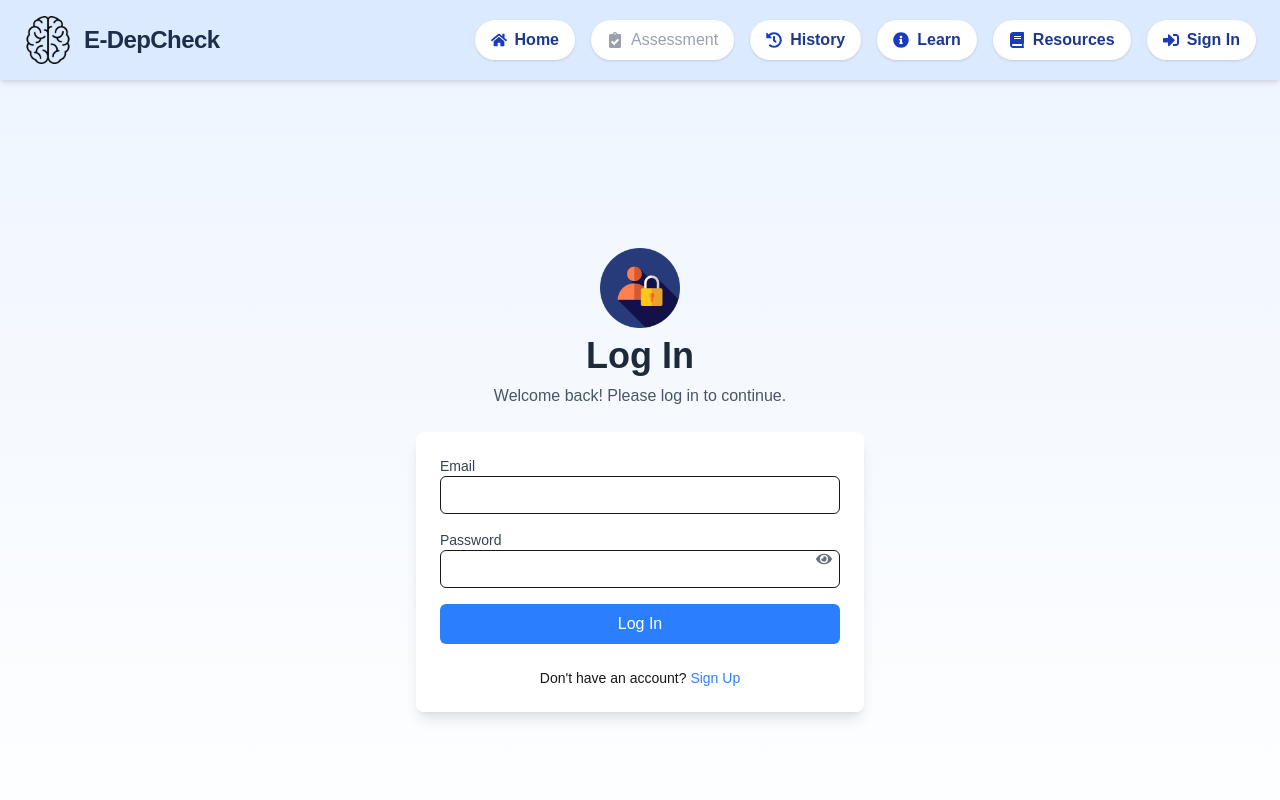
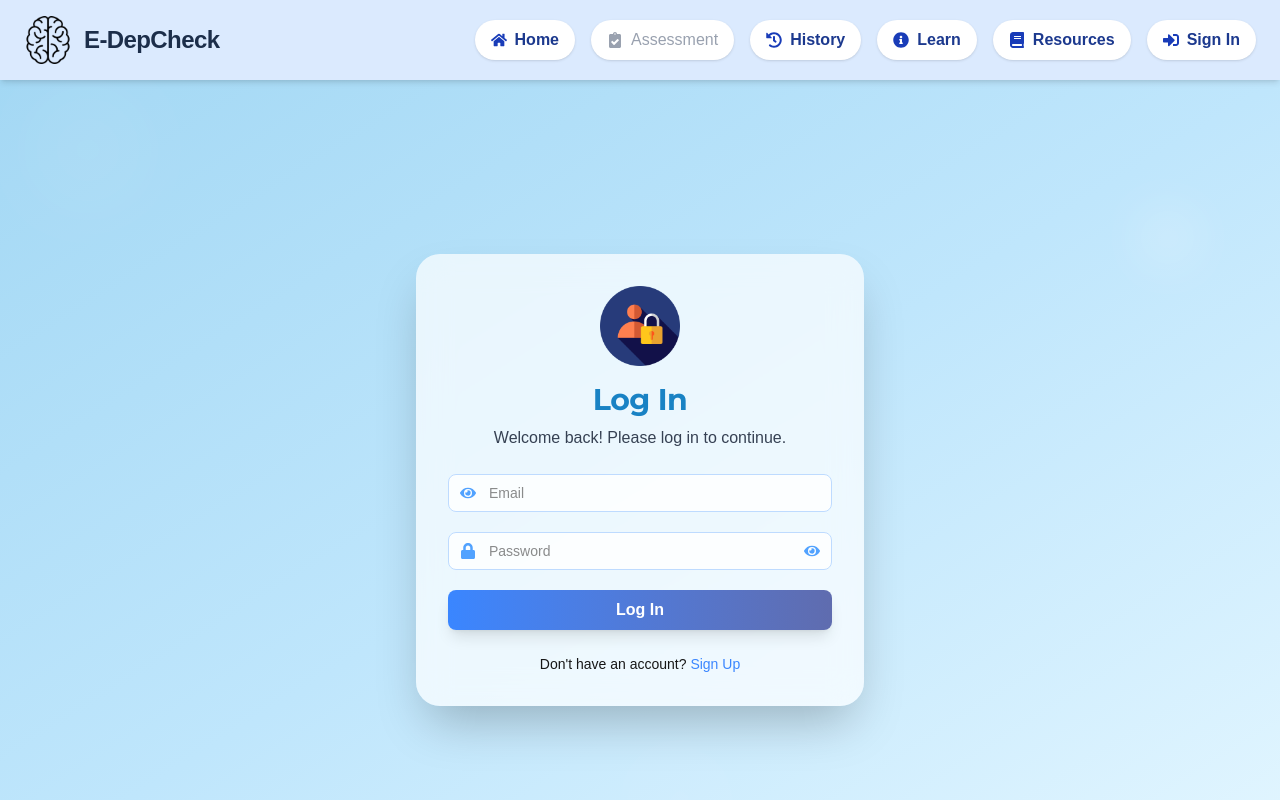
Before and after one commit to Mikey2035/edepcheck_web, a Next.js app: page /sign/login in a window 1280 px wide. Shown: the top 800 px of the page. Built offline with nearby package versions, Linux system fonts and the light colour scheme; no server answers; the database is empty.

Commit message:
Update page.tsx

```diff
--- a/src/app/sign/login/page.tsx
+++ b/src/app/sign/login/page.tsx
@@ -2,7 +2,7 @@
 
 import React, { useState } from "react";
 import { useRouter } from "next/navigation";
-import { FaEye, FaEyeSlash } from "react-icons/fa";
+import { FaEye, FaEyeSlash, FaLock } from "react-icons/fa";
 import MainLayout from "@/components/layout/MainLayout";
 import Image from "next/image";
 
@@ -66,101 +66,61 @@ const LogIn: React.FC = () => {
 
   return (
     <MainLayout>
-      <div className="min-h-screen bg-gradient-to-b from-blue-50 to-white flex flex-col items-center justify-center px-4">
-        <div className="text-center mb-6 group cursor-pointer">
-          <div className="flex flex-col items-center justify-center">
-            <Image
-              src="/images/w.png"
-              alt="E-DepCheck Logo"
-              width={80}
-              height={80}
-              className="transition-transform duration-300 group-hover:scale-110"
-            />
-            <h1 className="text-4xl font-bold text-gray-800 mt-2 transition-transform duration-300 group-hover:scale-110">
-              Log In
-            </h1>
-          </div>
-          <p className="text-gray-600 mt-2">
-            Welcome back! Please log in to continue.
-          </p>
+      <div className="min-h-screen flex flex-col items-center justify-center px-4 bg-gradient-to-br from-[#A3D8F4] via-[#BFE6FC] to-[#E3F6FF] relative overflow-hidden">
+        {/* Floating bubbles background */}
+        <div className="absolute inset-0 z-0 pointer-events-none">
+          <span className="absolute left-10 top-10 w-24 h-24 bg-white/10 rounded-full blur-2xl animate-bubble1" />
+          <span className="absolute right-20 top-32 w-16 h-16 bg-white/20 rounded-full blur-xl animate-bubble2" />
+          <span className="absolute left-1/2 bottom-10 w-20 h-20 bg-white/10 rounded-full blur-2xl animate-bubble3" />
         </div>
-
-        <div className="bg-white shadow-lg rounded-lg p-6 w-full max-w-md">
-          <form onSubmit={handleSubmit}>
-            {/* Email Input */}
-            <div className="mb-4">
-              <label
-                htmlFor="email"
-                className="block text-sm font-medium text-gray-700"
-              >
-                Email
-              </label>
-              <input
-                type="email"
-                id="email"
-                name="email"
-                value={formData.email}
-                onChange={handleChange}
-                className="block w-full p-2 text-sm border rounded-md"
-                required
-              />
+        <div className="relative z-10 w-full max-w-md bg-white/70 backdrop-blur-lg rounded-3xl shadow-2xl p-8 flex flex-col items-center">
+          <Image src="/images/w.png" alt="E-DepCheck Logo" width={80} height={80} className="mb-4" />
+          <h1 className="text-3xl font-bold text-[#1982C4] mb-2 font-modern">Log In</h1>
+          <p className="text-gray-700 mb-6">Welcome back! Please log in to continue.</p>
+          <form onSubmit={handleSubmit} className="w-full space-y-5">
+            <div className="relative">
+              <span className="absolute left-3 top-1/2 -translate-y-1/2 text-blue-400"><FaEye /></span>
+              <input type="email" id="email" name="email" value={formData.email} onChange={handleChange} className="w-full pl-10 pr-3 py-2 rounded-lg border border-blue-200 focus:border-[#1982C4] focus:ring-2 focus:ring-[#3A86FF] outline-none transition text-sm bg-white/80" placeholder="Email" required />
             </div>
-
-            {/* Password Input */}
-            <div className="mb-4 relative">
-              <label
-                htmlFor="password"
-                className="block text-sm font-medium text-gray-700"
-              >
-                Password
-              </label>
-              <input
-                type={passwordVisible ? "text" : "password"}
-                id="password"
-                name="password"
-                value={formData.password}
-                onChange={handleChange}
-                className="block w-full p-2 text-sm border rounded-md"
-                required
-              />
-              <button
-                type="button"
-                className="absolute inset-y-0 right-2 flex items-center text-gray-500"
-                onClick={() => setPasswordVisible(!passwordVisible)}
-              >
-                {passwordVisible ? <FaEyeSlash /> : <FaEye />}
-              </button>
+            <div className="relative">
+              <span className="absolute left-3 top-1/2 -translate-y-1/2 text-blue-400"><FaLock /></span>
+              <input type={passwordVisible ? "text" : "password"} id="password" name="password" value={formData.password} onChange={handleChange} className="w-full pl-10 pr-10 py-2 rounded-lg border border-blue-200 focus:border-[#1982C4] focus:ring-2 focus:ring-[#3A86FF] outline-none transition text-sm bg-white/80" placeholder="Password" required />
+              <button type="button" className="absolute right-3 top-1/2 -translate-y-1/2 text-blue-400" onClick={() => setPasswordVisible(!passwordVisible)}>{passwordVisible ? <FaEyeSlash /> : <FaEye />}</button>
             </div>
-
-            {/* Status Message */}
             {statusMessage && (
-              <div
-                className={`mb-4 text-sm ${
-                  isSuccessful ? "text-green-500" : "text-red-500"
-                }`}
-              >
-                {statusMessage}
-              </div>
+              <div className={`text-sm ${isSuccessful ? "text-green-500" : "text-red-500"}`}>{statusMessage}</div>
             )}
-
-            <button
-              type="submit"
-              className="bg-blue-500 hover:bg-blue-600 text-white font-medium py-2 px-4 rounded-md w-full"
-            >
-              Log In
-            </button>
+            <button type="submit" className="w-full py-2 rounded-lg bg-gradient-to-r from-[#3A86FF] to-[#5F6CAF] text-white font-semibold shadow-lg hover:scale-105 transition-transform">Log In</button>
           </form>
-
           <div className="text-center mt-6 text-sm">
-            Don&apos;t have an account?{" "}
-            <button
-              onClick={() => router.push("/sign/signup")}
-              className="text-blue-500 hover:underline font-medium"
-            >
-              Sign Up
-            </button>
+            Don&apos;t have an account? <button onClick={() => router.push("/sign/signup")} className="text-[#3A86FF] hover:underline font-medium">Sign Up</button>
           </div>
         </div>
+        <style jsx global>{`
+          @import url('https://fonts.googleapis.com/css2?family=Montserrat:wght@700&display=swap');
+          .font-modern {
+            font-family: 'Montserrat', Arial, Helvetica, sans-serif !important;
+            letter-spacing: -0.5px;
+          }
+          @keyframes bubble1 {
+            0% { transform: translateY(0) scale(1); }
+            50% { transform: translateY(-20px) scale(1.1); }
+            100% { transform: translateY(0) scale(1); }
+          }
+          @keyframes bubble2 {
+            0% { transform: translateY(0) scale(1); }
+            50% { transform: translateY(-15px) scale(1.05); }
+            100% { transform: translateY(0) scale(1); }
+          }
+          @keyframes bubble3 {
+            0% { transform: translateY(0) scale(1); }
+            50% { transform: translateY(-18px) scale(1.08); }
+            100% { transform: translateY(0) scale(1); }
+          }
+          .animate-bubble1 { animation: bubble1 4s infinite ease-in-out; }
+          .animate-bubble2 { animation: bubble2 5s infinite ease-in-out; }
+          .animate-bubble3 { animation: bubble3 6s infinite ease-in-out; }
+        `}</style>
       </div>
     </MainLayout>
   );
```
